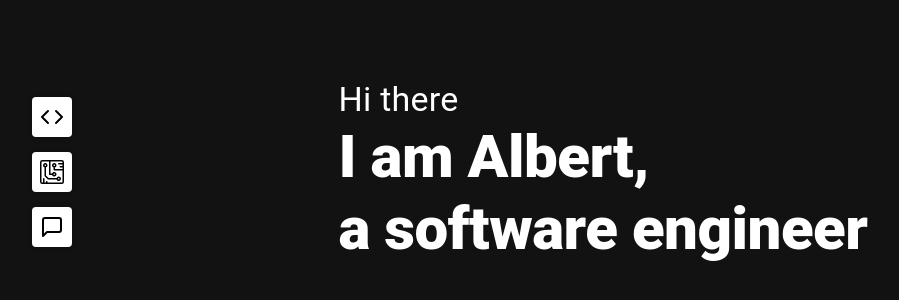
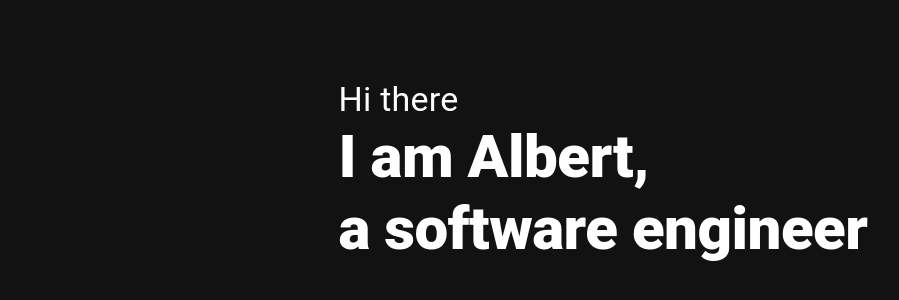
Before and after one commit to sr-albert/albert, a React (Vite) app: page / in a window 1280 px wide. Shown: the part 228-528 px from the top of the page, without its empty margins (37-936 px from the left). Built offline with nearby package versions, Linux system fonts and the light colour scheme; no server answers.

Commit message:
Remove action bar

```diff
--- a/src/pages/Home/Home.tsx
+++ b/src/pages/Home/Home.tsx
@@ -23,7 +23,8 @@ export default function Home() {
         </span>
       </section>
 
-      <ActionBar />
+      {/* TODO: Remove comment when finish */}
+      {/* <ActionBar /> */}
       <ActionBarSocial />
     </div>
   );
```
Also changed, not shown: src/views/ActionBar/ActionBar.tsx (+0 -8 lines).
